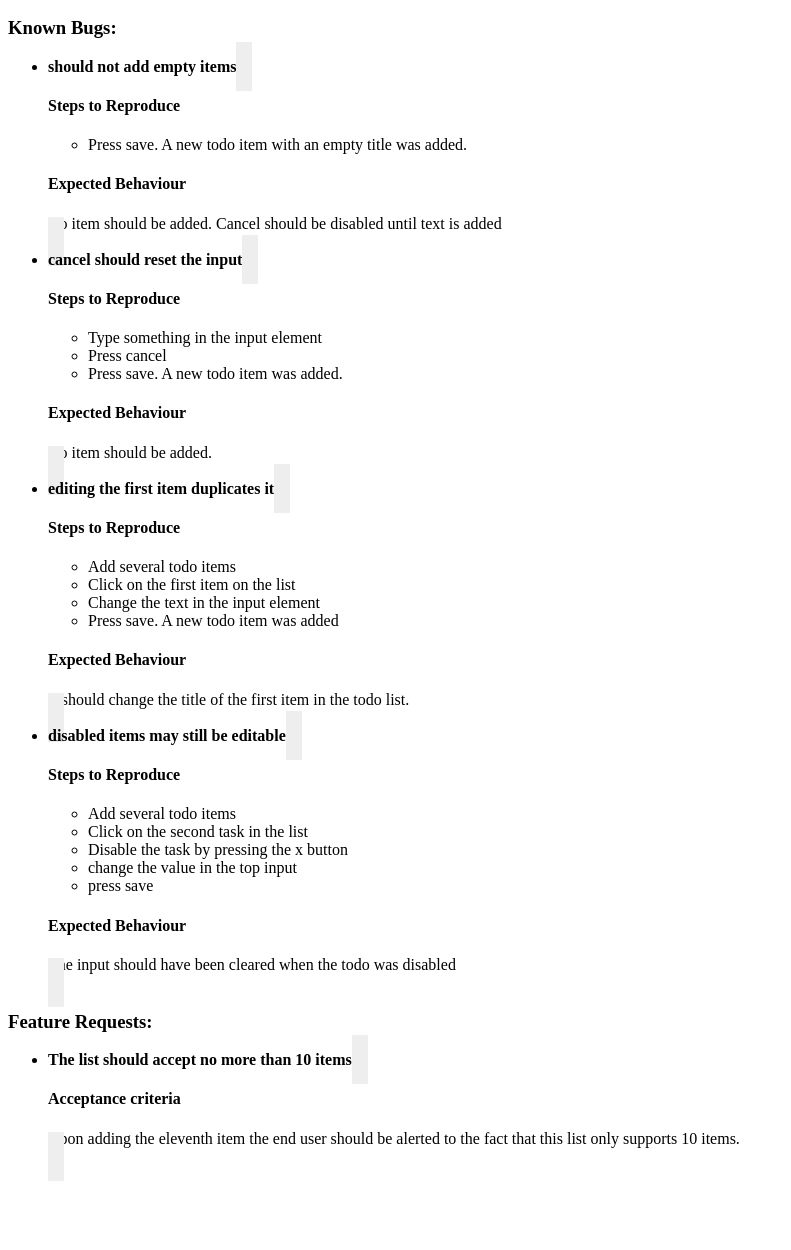
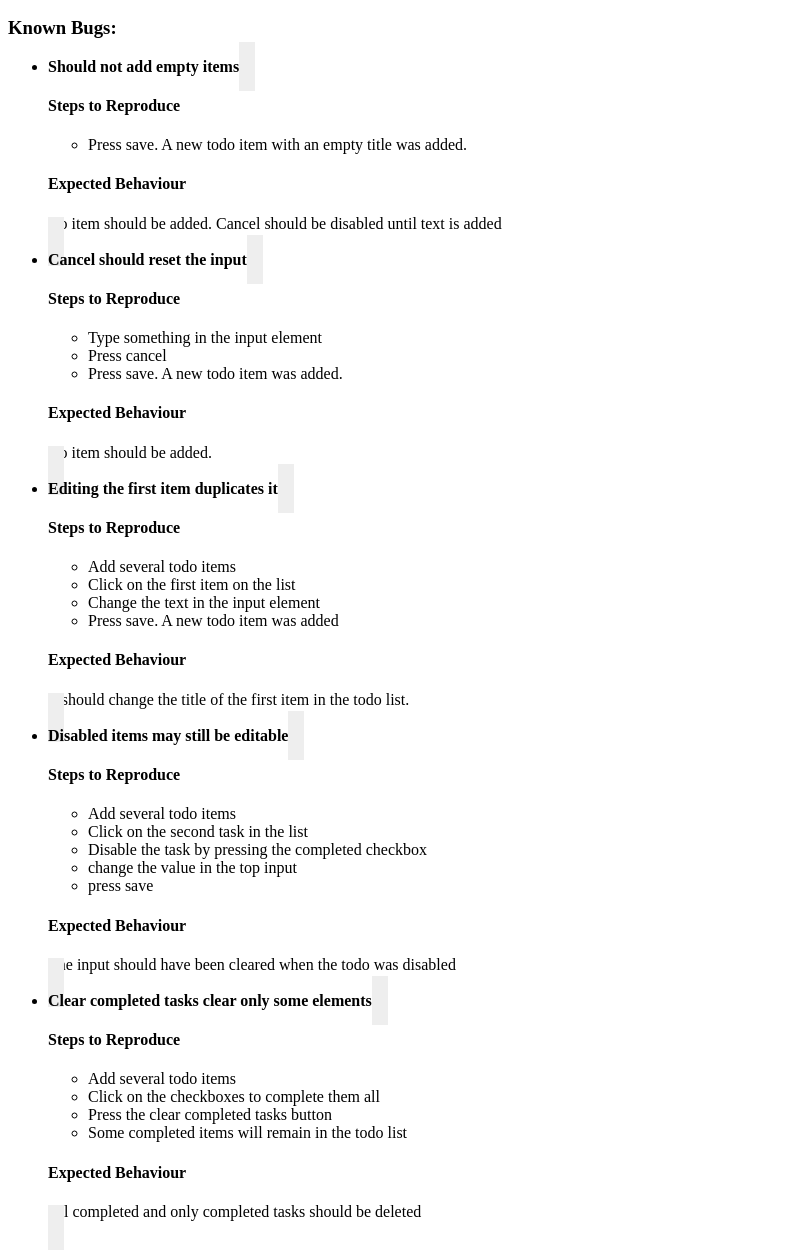
Before and after one commit to CENTURY-Tech/broken-todo, a plain HTML site: page index.html in a window 1280 px wide. Shown: the part 50-1300 px from the top of the page, without its empty margins (0-791 px from the left). Before the commit the page ends 1232 px from the top, so only its background shows below. Drawn offline with Linux system fonts and the light colour scheme.

Commit message:
clear completed items

```diff
--- a/index.html
+++ b/index.html
@@ -28,12 +28,12 @@
   <body>
     <h2>Broken Todo</h2>
 
-    <p>
+    <div>
       <h3>Known Bugs:</h3>
 
       <ul class="bugs collapses">
         <li class="bug">
-          <strong class="collapse-title">should not add empty items</strong>
+          <strong class="collapse-title">Should not add empty items</strong>
           <iron-collapse id="collapse">
             <h4>Steps to Reproduce</h4>
             <ul>
@@ -45,7 +45,7 @@
         </li>
 
         <li class="bug">
-          <strong class="collapse-title">cancel should reset the input</strong>
+          <strong class="collapse-title">Cancel should reset the input</strong>
           <iron-collapse id="collapse">
             <h4>Steps to Reproduce</h4>
             <ul>
@@ -59,7 +59,7 @@
         </li>
 
         <li class="bug">
-          <strong class="collapse-title">editing the first item duplicates it</strong>
+          <strong class="collapse-title">Editing the first item duplicates it</strong>
           <iron-collapse id="collapse">
             <h4>Steps to Reproduce</h4>
             <ul>
@@ -74,19 +74,36 @@
         </li>
 
         <li class="bug">
-          <strong class="collapse-title">disabled items may still be editable</strong>
+          <strong class="collapse-title">Disabled items may still be editable</strong>
           <iron-collapse id="collapse">
             <div>
               <h4>Steps to Reproduce</h4>
               <ul>
                 <li>Add several todo items</li>
                 <li>Click on the second task in the list</li>
-                <li>Disable the task by pressing the x button</li>
+                <li>Disable the task by pressing the completed checkbox</li>
                 <li>change the value in the top input</li>
                 <li>press save</li>
               </ul>
               <h4>Expected Behaviour</h4>
               <div>The input should have been cleared when the todo was disabled</div>
+            </div>
+          </iron-collapse>
+        </li>
+
+        <li class="bug">
+          <strong class="collapse-title">Clear completed tasks clear only some elements</strong>
+          <iron-collapse id="collapse">
+            <div>
+              <h4>Steps to Reproduce</h4>
+              <ul>
+                <li>Add several todo items</li>
+                <li>Click on the checkboxes to complete them all</li>
+                <li>Press the clear completed tasks button</li>
+                <li>Some completed items will remain in the todo list</li>
+              </ul>
+              <h4>Expected Behaviour</h4>
+              <div>All completed and only completed tasks should be deleted</div>
             </div>
           </iron-collapse>
         </li>
@@ -103,7 +120,7 @@
           </iron-collapse>
         </li>
       </ul>
-    </p>
+    </div>
 
     <broken-todo max-items="10"></broken-todo>
 
```
Also changed, not shown: broken-todo.html (+19 -1 lines).
